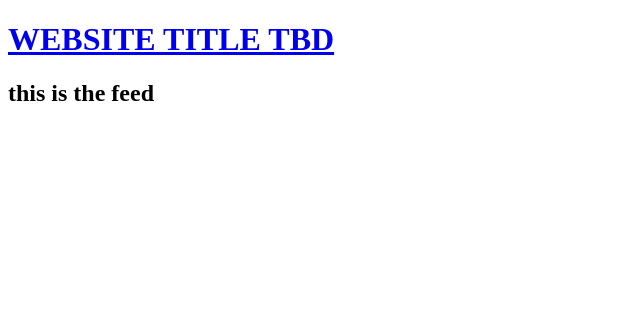
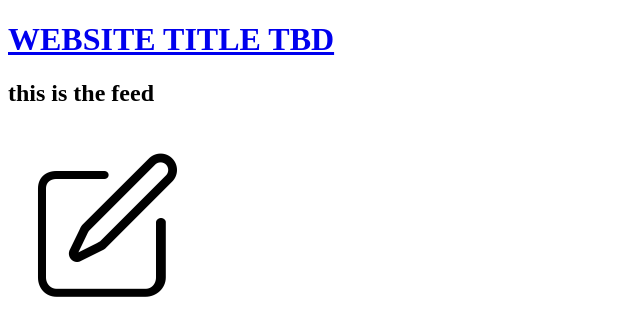
Before and after one commit to Connoroni/week7-assignment, a React (Vite) app in the folder client/: page / in a window 1280 px wide. Shown: the top 336 px of the page, without its empty margins (0-640 px from the left). Built offline with nearby package versions, Linux system fonts and the light colour scheme.

Commit message:
layout of Comment, Post, and Feed components with placeholders fand comments detailing next steps

```diff
--- a/client/src/components/Feed.jsx
+++ b/client/src/components/Feed.jsx
@@ -1,7 +1,18 @@
+import { Link } from "react-router-dom";
+import createPost from "../assets/create_post.png";
+
 export default function Feed() {
+  // fetch all posts from database, SELECT query grabbing all posts with no conditionals
   return (
     <>
       <h2>this is the feed</h2>
+      <Link to="/post">
+        <img
+          src={createPost}
+          alt='A symbol showing a pen and paper, meaning "Create Post"'
+        />
+      </Link>
+      {/* map through array of posts from database, creating a Post component for each one, pass each one props for the username, title, img, and id (comments probably don't need props here because they're getting fetched within the post component, since it needs a second SELECT query using post_id to select only matching comments) */}
     </>
   );
 }
```
Also changed, not shown: client/src/components/Post.jsx (+10 -1 lines), client/src/assets/create_post.png (added).
